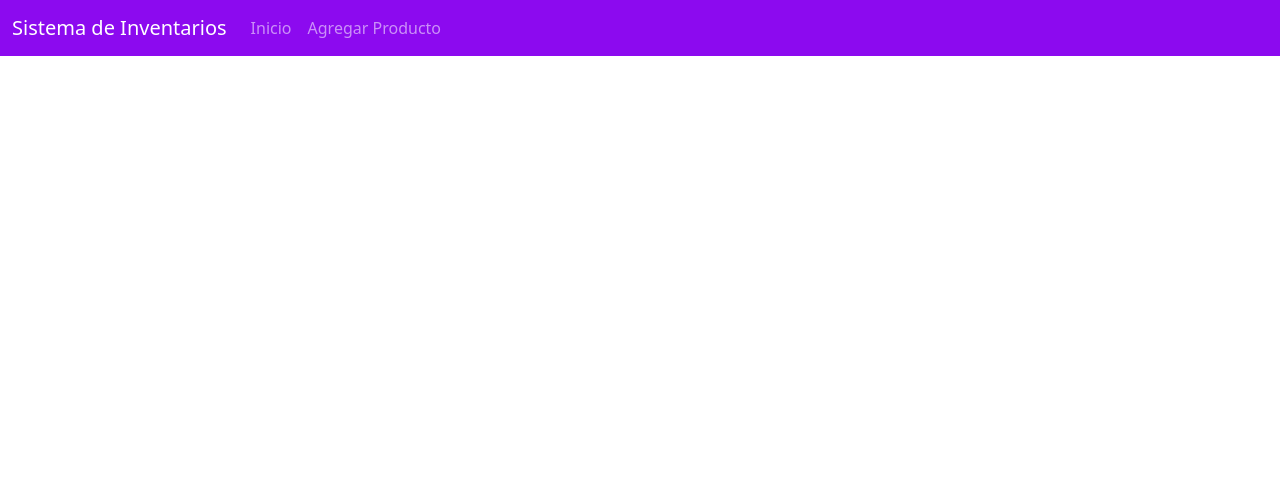
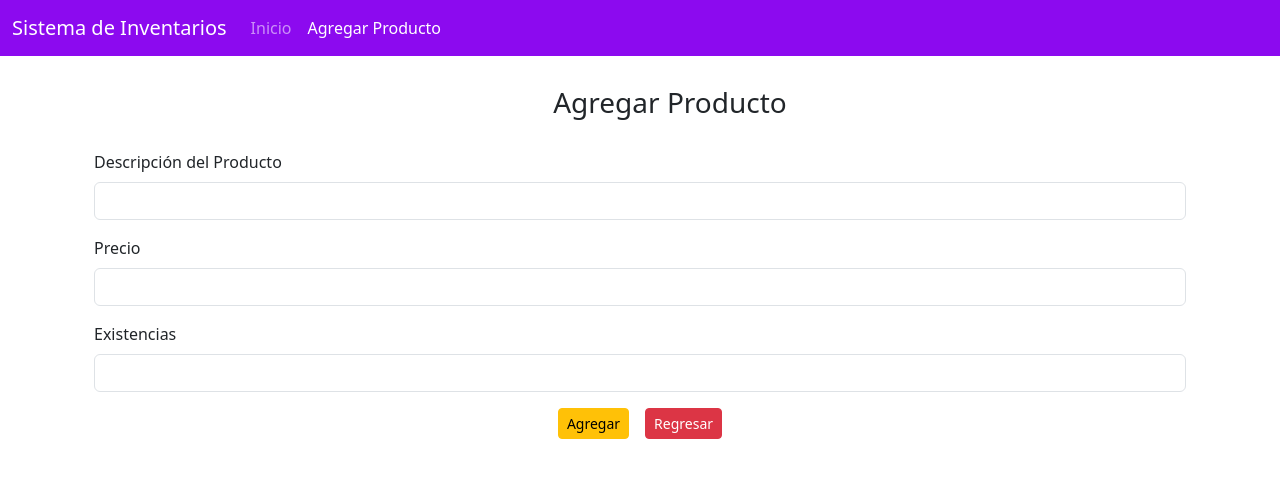
Before and after one commit to carlosninacio/inventario-proyecto-PSP, an Angular app in the folder inventario-frontend/: page /agregar-producto in a window 1280 px wide. Before the commit this address led to /. Shown: the top 478 px of the page. Built offline with nearby package versions, Linux system fonts and the light colour scheme.

Commit message:
Se crea el formulario base para agregar producto

```diff
--- /dev/null
+++ b/inventario-frontend/src/app/agregar-producto/agregar-producto.html
@@ -0,0 +1,25 @@
+<div class="container">
+    <div class="container text-center" style="margin: 30px">
+        <h3>Agregar Producto</h3>
+    </div>
+    <form>
+  <div class="mb-3">
+    <label for="descripcion" class="form-label">Descripción del Producto</label>
+    <input type="text" class="form-control" id="descripcion">
+  </div>
+  <div class="mb-3">
+    <label for="precio" class="form-label">Precio</label>
+    <input type="text" step="any" class="form-control" id="precio">
+  </div>
+  <div class="mb-3">
+    <label for="existencia" class="form-label">Existencias</label>
+    <input type="text" class="form-control" id="existencia">
+  </div>
+  <div>
+    <div class="text-center">
+          <button type="submit" class="btn btn-warning btn-sm me-3">Agregar</button>
+          <a href="/" class="btn btn-danger btn-sm">Regresar</a>
+    </div>
+  </div>
+</form>
+</div>
--- a/inventario-frontend/src/app/app.routes.ts
+++ b/inventario-frontend/src/app/app.routes.ts
@@ -1,7 +1,9 @@
 import { Routes } from '@angular/router';
 import { ProductoLista } from './producto-lista/producto-lista';
+import { AgregarProducto } from './agregar-producto/agregar-producto';
 
 export const routes: Routes = [
     {path: 'productos', component: ProductoLista},
-    {path: '', redirectTo: 'productos', pathMatch:'full'}
+    {path: '', redirectTo: 'productos', pathMatch:'full'},
+    {path: 'agregar-producto', component: AgregarProducto}
 ];
```
Also changed, not shown: inventario-frontend/src/app/agregar-producto/agregar-producto.ts (added, +10 -0 lines).
